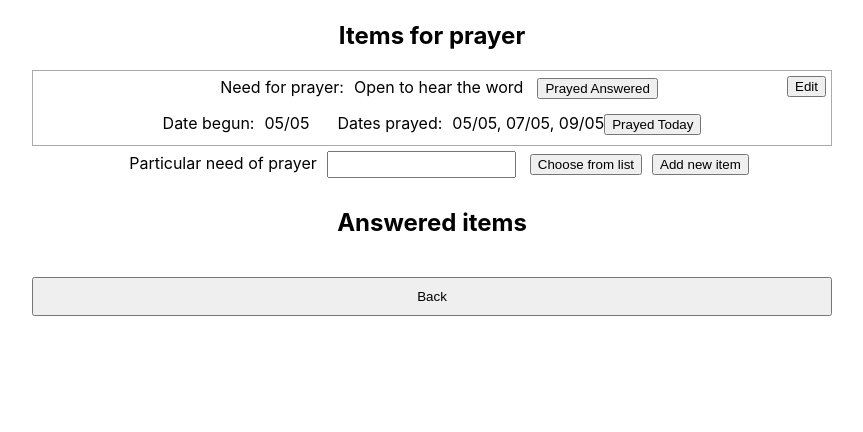
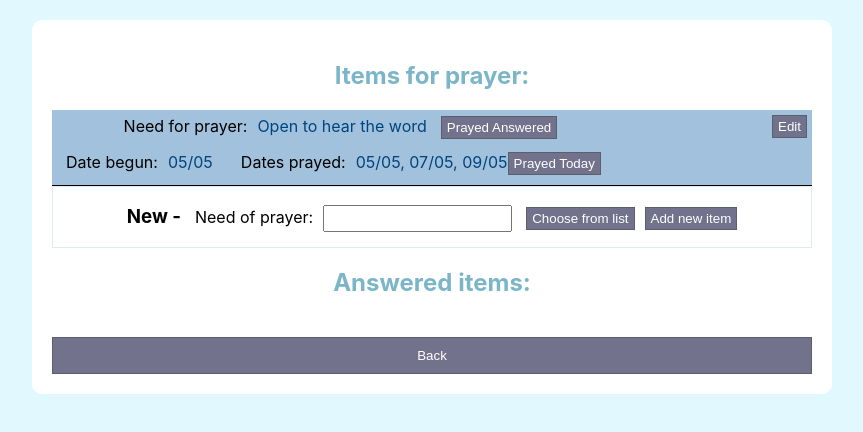
Before and after one commit to metalcarratt/prayer-journal, a React (Create React App) app: page /prayer-journal/contact/detail/1 in a window 1280 px wide. Shown: the top 432 px of the page, without its empty margins (208-1071 px from the left). Built offline with nearby package versions, Linux system fonts and the light colour scheme; the HTML template or start-up script is replaced by a standard one.

Commit message:
Update styles

```diff
--- a/src/App.css
+++ b/src/App.css
@@ -5,13 +5,15 @@ html, body, .newItem, #root {
 
 .page {
   width: 800px;
-  margin: 0 auto;
+  margin: 20px auto;
   height: 100%;
+  padding: 20px;
+  box-sizing: border-box;
 }
 
 @media only screen and (max-width: 800px) {
   .page {
-    width: 98%;
+    width: calc(100% - 20px);
   }
 }
 
--- a/src/App.js
+++ b/src/App.js
@@ -1,4 +1,5 @@
 import './App.css';
+import './colours.css';
 import { BrowserRouter, Routes, Route } from 'react-router-dom';
 import ContactList from './contacts/List.js';
 import ContactDetail from './contacts/Detail.js';
--- /dev/null
+++ b/src/colours.css
@@ -0,0 +1,32 @@
+body {
+    background-color: #e2f8ff;
+}
+
+.page {
+    background-color: white;
+    border-radius: 10px;
+}
+
+h1 {
+    margin-top: 0;
+    color: #7ab5c8;
+}
+
+h2 {
+    color: #7ab5c8;
+}
+
+button {
+    background-color: #72728c;
+    color: white;
+    border: 1px solid #59606a;
+    padding: 3px 5px;
+}
+
+button:hover {
+    cursor: pointer;
+}
+
+.value {
+    color: #02447d;
+}
--- a/src/contacts/Detail.js
+++ b/src/contacts/Detail.js
@@ -17,7 +17,7 @@ function ContactDetail() {
     return (
         <div className="page">
             <h1>{contact.name}</h1>
-            <h2>Items for prayer</h2>
+            <h2>Items for prayer:</h2>
 
             { prayerItems.filter(item => item.dateAccomplished === '').map((item, index) =>
                     <PrayerItem itemId={item.id} key={index} />
@@ -26,7 +26,7 @@ function ContactDetail() {
 
             <NewPrayerItem contactId={contactId} />
 
-            <h2>Answered items</h2>
+            <h2>Answered items:</h2>
 
             { prayerItems.filter(item => item.dateAccomplished !== '').map((item, index) =>
                     <PrayerItem itemId={item.id} key={index} />
--- a/src/contacts/list.css
+++ b/src/contacts/list.css
@@ -1,6 +1,7 @@
 .contact-item:hover {
     cursor: pointer;
-    background-color: #ccc;
+    background-color: #72728c;
+    color: white;
 }
 
 .contact-item {
--- a/src/prayeritems/NewItem.js
+++ b/src/prayeritems/NewItem.js
@@ -24,8 +24,9 @@ function NewPrayerItem(props) {
 
     return (
         <div className="newItem">
+            <h3>New - </h3>
             <fieldset>
-                <label>Particular need of prayer</label>
+                <label>Need of prayer:</label>
                 <input
                     type="text"
                     value={title}
--- a/src/prayeritems/PrayerItem.js
+++ b/src/prayeritems/PrayerItem.js
@@ -32,9 +32,10 @@ function PrayerItem(props) {
 
     return (
         <div className="prayer-item">
+            <span class="left">
                 <fieldset>
                     <label>Need for prayer:</label>
-                <span>{ prayerItem.title }</span>
+                    <span className="value">{ prayerItem.title }</span>
                 </fieldset>
 
                 {
@@ -43,7 +44,7 @@ function PrayerItem(props) {
                     : (
                         <fieldset>
                             <label>Date accomplished:</label>
-                        <span>{ prayerItem.dateAccomplished }</span>
+                            <span className="value">{ prayerItem.dateAccomplished }</span>
                         </fieldset>
                     )
                 }
@@ -52,18 +53,21 @@ function PrayerItem(props) {
 
                 <fieldset>
                     <label>Date begun:</label>
-                <span>{ prayerItem.dateBegun }</span>
+                    <span className="value">{ prayerItem.dateBegun }</span>
                 </fieldset>
 
                 <fieldset>
                     <label>Dates prayed:</label>
-                <span>{ listUtil.makeCommaSeparatedList(prayerItem.datesPrayed) }</span>
+                    <span className="value">{ listUtil.makeCommaSeparatedList(prayerItem.datesPrayed) }</span>
                     { !prayerItem.datesPrayed.includes(todaysDate) && prayerItem.dateAccomplished === ''
                         ? <button onClick={clickPrayedToday}>Prayed Today</button>
                         : ''
                     }
                 </fieldset>
+            </span>
+            <span class="right">
                 <button className="floatTop" onClick={() => setShowEdit(true)}>Edit</button>
+            </span>
 
             {
                 showEdit ?
--- a/src/prayeritems/prayerItem.css
+++ b/src/prayeritems/prayerItem.css
@@ -4,14 +4,26 @@ fieldset {
 }
 
 .prayer-item {
-    border: 1px solid #aaa;
+    border-bottom: 1px solid black;
     position: relative;
+    background-color: #a2c1dc;
+    display: flex;
+    justify-content: space-between;
+}
+
+.right {
+    margin: 5px;
+}
+
+.prayer-item:nth-child(2n) {
+    background-color: #eaf8ff;
 }
 
 button + button {
     margin-left: 10px;
 }
 
+/*
 button.floatTop {
     position: absolute;
     top: 0;
@@ -19,3 +31,12 @@ button.floatTop {
     right: 0;
     margin-right: 5px;
 }
+*/
+
+.newItem {
+    border: 1px solid #dcecf0;
+}
+
+.newItem h3 {
+    display: inline-block;
+}
```
Also changed, not shown: 11 other files (tests, documents, lock files or other folders). Lines whose indentation alone changed are shown as unchanged.
